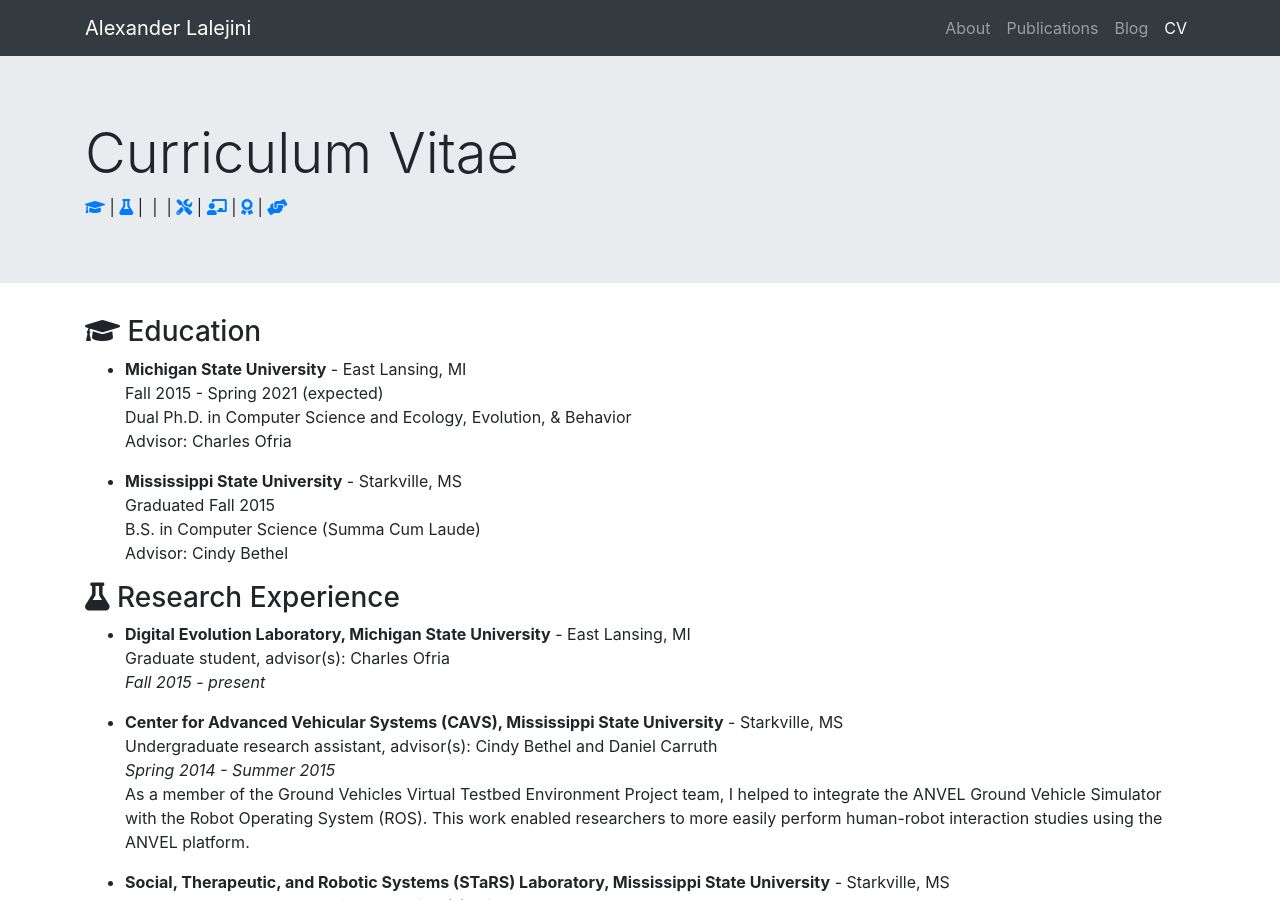
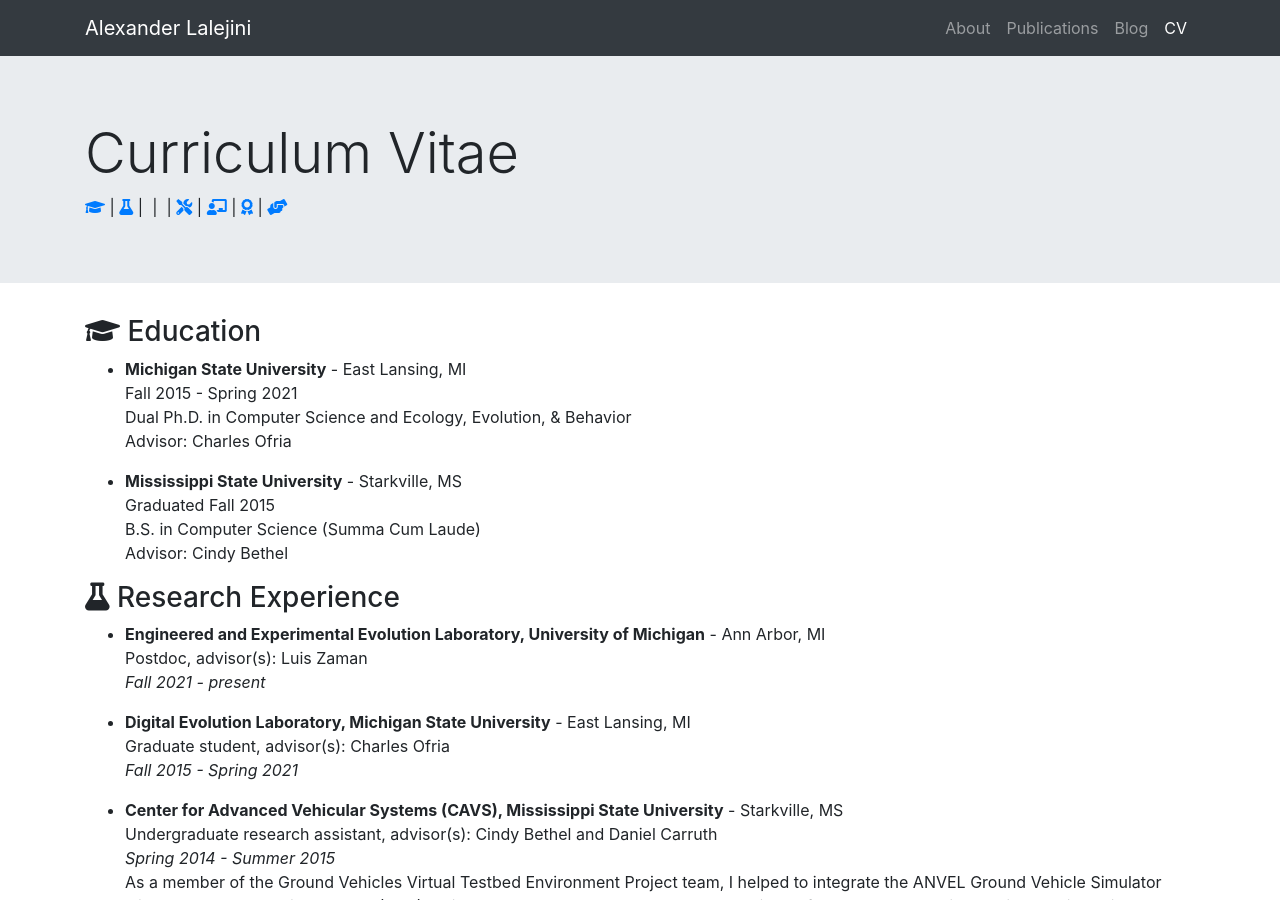
Before and after one commit to amlalejini/amlalejini.github.io, a Jekyll site: the page built from _pages/cv.md, in a window 1280 px wide and 900 px high. Built offline with Jekyll 4.4.1, drawn with Linux system fonts in a browser that asks for light colours; nearby versions of some CDN libraries.

Commit message:
update education, research experience on cv

```diff
--- a/_data/cv_education.yml
+++ b/_data/cv_education.yml
@@ -3,7 +3,7 @@
 - degree: Dual Ph.D. in Computer Science and Ecology, Evolution, & Behavior
   institution: Michigan State University
   location: East Lansing, MI
-  dates: Fall 2015 - Spring 2021 (expected)
+  dates: Fall 2015 - Spring 2021
   advisor: Charles Ofria
 
 - degree: B.S. in Computer Science (Summa Cum Laude)
--- a/_data/cv_research_experience.yml
+++ b/_data/cv_research_experience.yml
@@ -1,9 +1,15 @@
 # cv_research_experience.yml gives a listing of my research experiences for my CV
+
+- institution: Engineered and Experimental Evolution Laboratory, University of Michigan
+  location: Ann Arbor, MI
+  position: Postdoc
+  dates: Fall 2021 - present
+  advisors: Luis Zaman
 
 - institution: Digital Evolution Laboratory, Michigan State University
   location: East Lansing, MI
   position: Graduate student
-  dates: Fall 2015 - present
+  dates: Fall 2015 - Spring 2021
   advisors: Charles Ofria
 
 - institution: Center for Advanced Vehicular Systems (CAVS), Mississippi State University
```
